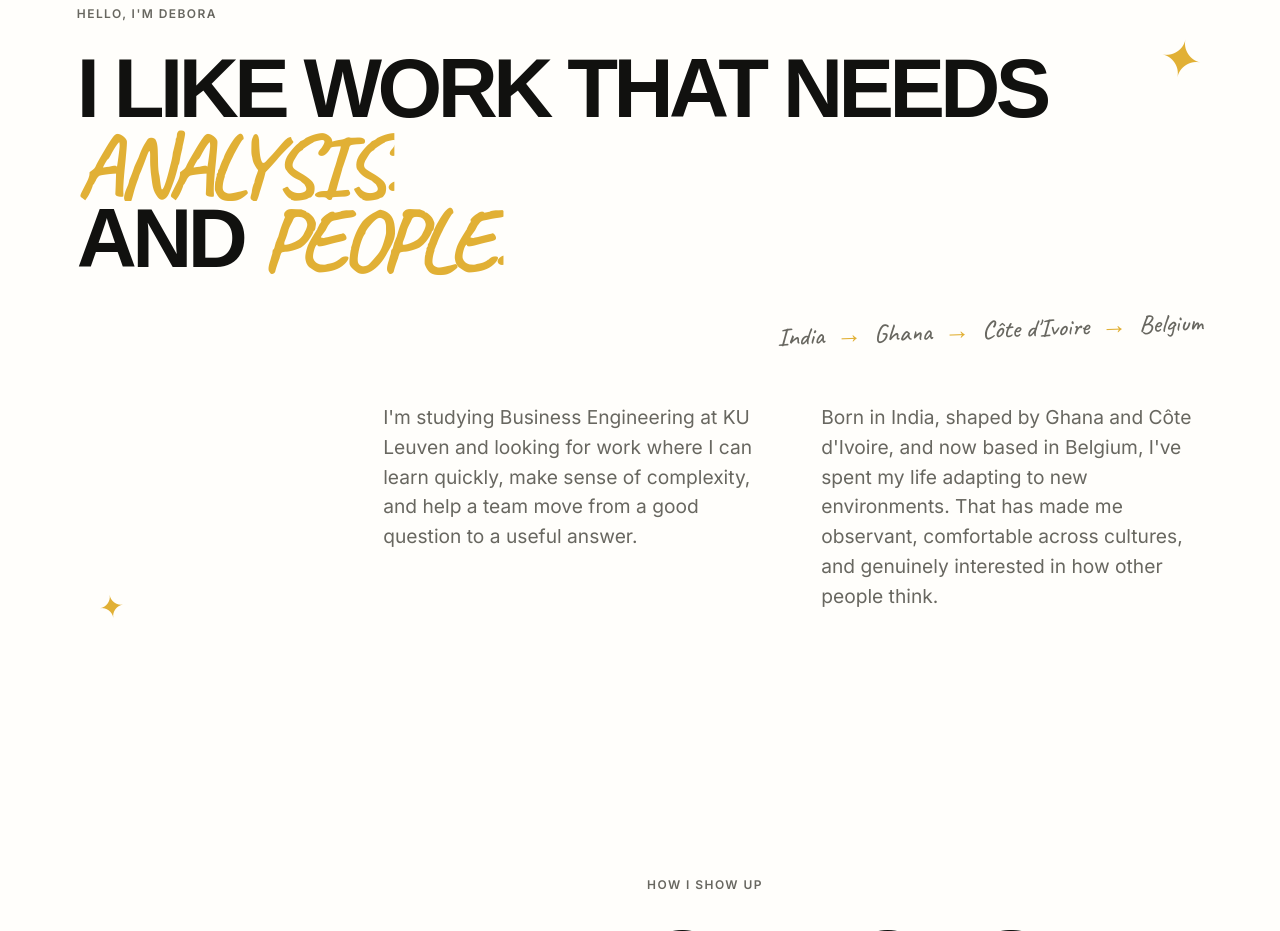
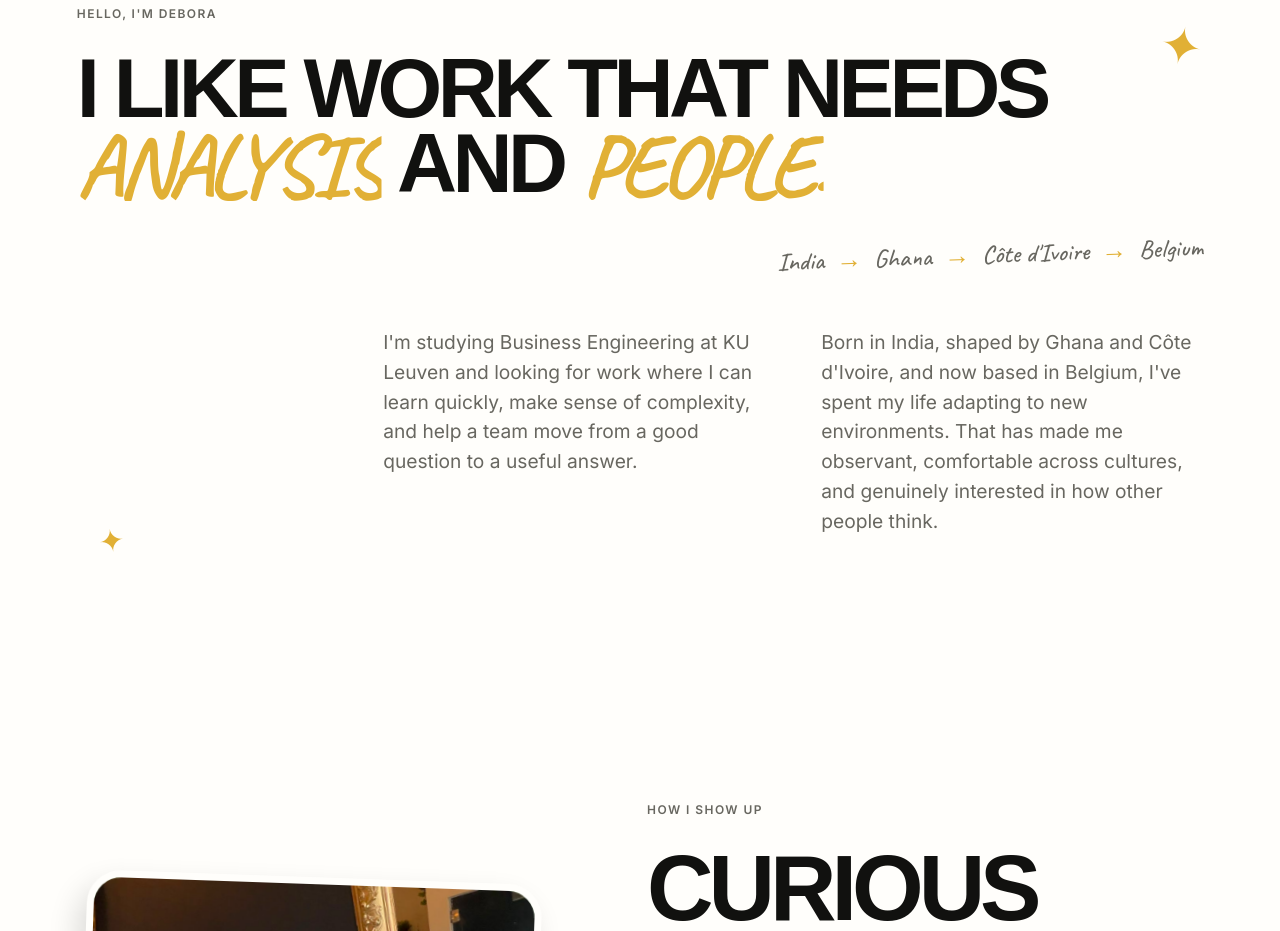
Before and after one commit to lawsonM525/deborara, a Next.js app: page / in a window 1280 px wide. Shown: the part 940-1871 px from the top of the page. Built offline with nearby package versions, Linux system fonts and the light colour scheme; a web font is replaced by a local one.

Commit message:
Fix manifesto headline wrapping

```diff
--- a/app/page.tsx
+++ b/app/page.tsx
@@ -25,8 +25,7 @@ export default function Home() {
           <h2>
             I LIKE WORK THAT NEEDS
             <br />
-            <TypedWord delay={150}>ANALYSIS.</TypedWord>
-            <br />
+            <TypedWord delay={150}>ANALYSIS</TypedWord>{" "}
             AND <TypedWord delay={950}>PEOPLE.</TypedWord>
           </h2>
           <p className="journey-doodle" aria-label="Born in India, shaped by Ghana and Côte d'Ivoire, now based in Belgium">
```
